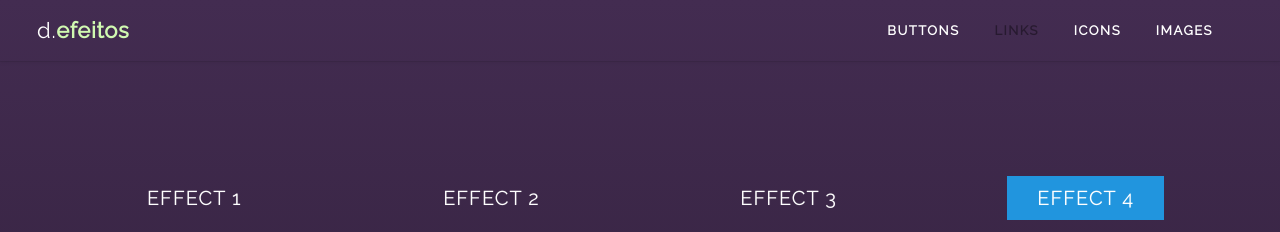
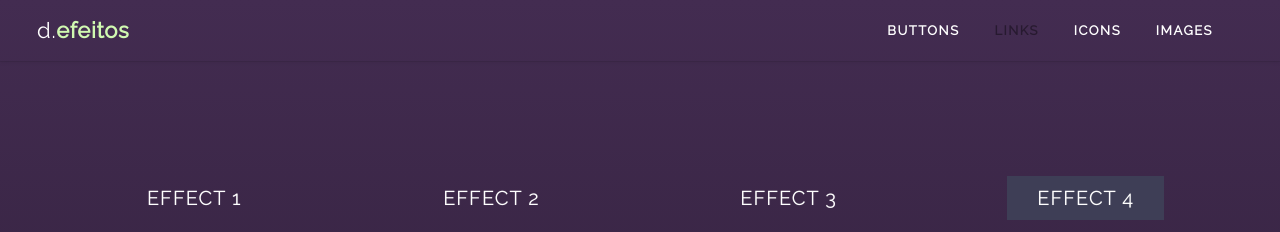
Before and after one commit to lucasfrosty/cool-effects, a website: page links.html in a window 1280 px wide. Shown: the top 232 px of the page. Drawn offline with Linux system fonts and the light colour scheme; some icons are missing.

Commit message:
some changes made on link effect 4

```diff
--- a/sass/links/_link__effect4.scss
+++ b/sass/links/_link__effect4.scss
@@ -13,7 +13,7 @@
     position: relative;
     display: inline-block;
     padding: 0 30px;
-    background: #2195de;
+    background: darken($color2, 10%);
     -webkit-transition: -webkit-transform 0.3s;
     -moz-transition: -moz-transform 0.3s;
     transition: transform 0.3s;
@@ -31,7 +31,7 @@
       left: 0;
       width: 100%;
       height: 100%;
-      background: #0965a0;
+      background: darken($color2, 10%);
       content: attr(data-hover); // the data-hover value need to be passed as a html propertie, like shown in line 5
       -webkit-transition: background 0.3s;
       -moz-transition: background 0.3s;
@@ -45,9 +45,6 @@
     }
   }
 
-  span::before {
-    background-color: #28a2ee;
-  }
 
   &:hover span, &:focus span{
     -webkit-transform: rotateX(90deg) translateY(-22px);
```
Also changed, not shown: css/main.css, css/min/main.min.css.
